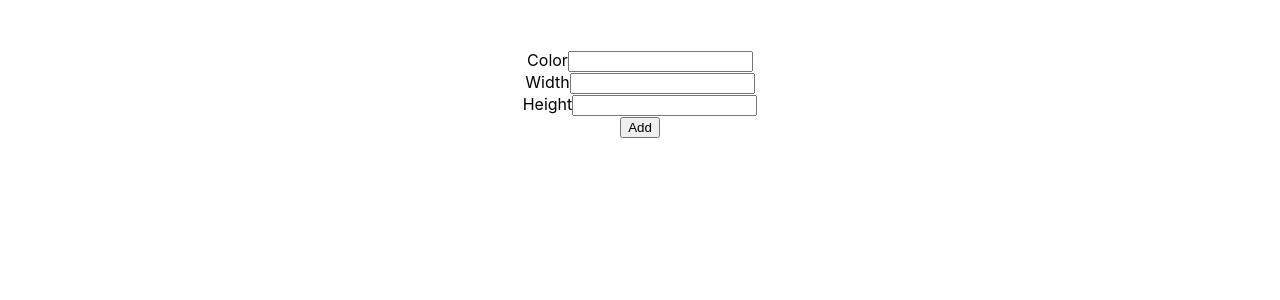
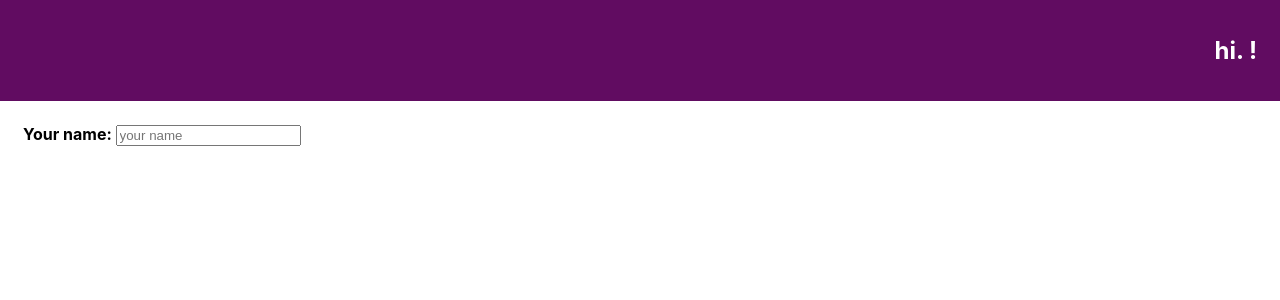
Before and after one commit to BenRomdhaneInes/First-React-With-JSX, a React (Create React App) app in the folder first-react-with-jsx/: page / in a window 1280 px wide. Shown: the top 300 px of the page. Built offline with nearby package versions, Linux system fonts and the light colour scheme.

Commit message:
use context

```diff
--- a/first-react-with-jsx/src/App.css
+++ b/first-react-with-jsx/src/App.css
@@ -11,8 +11,13 @@
   justify-content: center;
 }
 
-.color-box{
-  width:100px;
-  height: 100px;
-  border-radius:10px;
+.navbar{
+  padding: 16px 23px ;
+  background: #610c61;
+  color: #fff;
+  text-align:right;
 }
+
+.formWrapper{
+  padding: 23px;
+}
--- a/first-react-with-jsx/src/App.js
+++ b/first-react-with-jsx/src/App.js
@@ -1,17 +1,15 @@
-import React, { useState }from 'react';
-import ColorSelector from './Components/colorSelector';
-import ColorBox from './Components/colorBox';
+import Navbar from './components/Navbar';
+import FormWrapper from './components/FormWrapper';
+import Wrapper from './components/Wrapper'
 
 import './App.css'
 
-
 function App() {
-  const [boxs, setBoxs] = useState([])
   return (
-    <div className="app">
-      <ColorSelector boxs={boxs} setBoxs={setBoxs}/>
-      <div className="box-wrapper">{boxs?.map((box, index) => <ColorBox box={box} key={index}/>)}</div>
-    </div>
+    <Wrapper>
+      <Navbar/>
+      <FormWrapper/>
+    </Wrapper>
   );
 }
 
--- a/first-react-with-jsx/src/Components/colorBox.js
+++ /dev/null
@@ -1,9 +0,0 @@
-import React from 'react'
-const ColorBox = ({ box }) => {
-
-  return(
-     <div className='color-box' style={{ backgroundColor: box.color, width: box.width + 'px', height: box.height + 'px'}}/>
-  )
-}
-
-export default ColorBox
--- a/first-react-with-jsx/src/Components/colorSelector.js
+++ /dev/null
@@ -1,32 +0,0 @@
-import React, { useState } from 'react'
-const ColorSelector = ({boxs, setBoxs}) => {
-  const [color, setColor] = useState('')
-  const [width, setWidth] = useState('')
-  const [height, setHeight] = useState('')
-  const addColor = (e) =>{
-    e.preventDefault();
-    setBoxs([...boxs, {color: color, width: width, height: height}])
-    setColor('')
-    setHeight('')
-    setWidth('')
-  }
-  return(
-      <form className='color-selector' onSubmit={addColor}>
-          <div>
-          <label htmlFor="color">Color</label>
-          <input type="text" id="color" onChange={(e) => setColor(e.target.value)} value={color}/>
-          </div>
-          <div>
-          <label htmlFor="width">Width</label>
-          <input type="number" id="width" onChange={(e) => setWidth(e.target.value)} value={width}/>
-          </div>
-          <div>
-          <label htmlFor="height">Height</label>
-          <input type="number" id="height" onChange={(e) => setHeight(e.target.value)} value={height}/>
-          </div>
-          <button className='submit-btn'>Add</button>
-      </form>
-  )
-}
-
-export default ColorSelector
--- /dev/null
+++ b/first-react-with-jsx/src/components/FormWrapper.js
@@ -0,0 +1,22 @@
+import React, { useContext, useState } from 'react';
+import {MyContext} from '../context/MyContext';
+
+const FormWrapper = () => {
+  const [name, setName] = useState('');
+  const { setUserName } = useContext(MyContext);
+
+  const submitForm = (e) => {
+    e.preventDefault();
+    setUserName(name)
+    setName('')
+  }
+
+  return(
+    <form onSubmit={(e) => submitForm(e)} className="formWrapper">
+      <label><b>Your name: </b></label>
+      <input type="text" value={name} onChange={(e) => setName(e.target.value)} placeholder={'your name'}/>
+    </form>
+  )
+}
+
+export default FormWrapper
--- /dev/null
+++ b/first-react-with-jsx/src/components/Navbar.js
@@ -0,0 +1,13 @@
+import React, { useContext } from 'react';
+import {MyContext} from '../context/MyContext';
+
+const Navbar = ()=>{
+  const { userName } = useContext(MyContext);
+  return(
+    <div className="navbar">
+      <h2>hi. {userName} !</h2>
+    </div>
+  )
+}
+
+export default Navbar
--- /dev/null
+++ b/first-react-with-jsx/src/components/Wrapper.js
@@ -0,0 +1,13 @@
+import React, { useState } from 'react';
+import {MyContext} from '../context/MyContext';
+
+const Wrapper = (props) => {
+  const [userName, setUserName] = useState('');
+  return(
+    <MyContext.Provider value={{userName, setUserName}}>
+      {props.children}
+    </MyContext.Provider>
+  )
+}
+
+export default Wrapper
--- /dev/null
+++ b/first-react-with-jsx/src/context/MyContext.js
@@ -0,0 +1,3 @@
+import { createContext } from 'react';
+
+export const MyContext = createContext();
```
Also changed, not shown: first-react-with-jsx/src/Components/form.js (deleted, +0 -42 lines), 1 other file (tests, documents, lock files or other folders).
